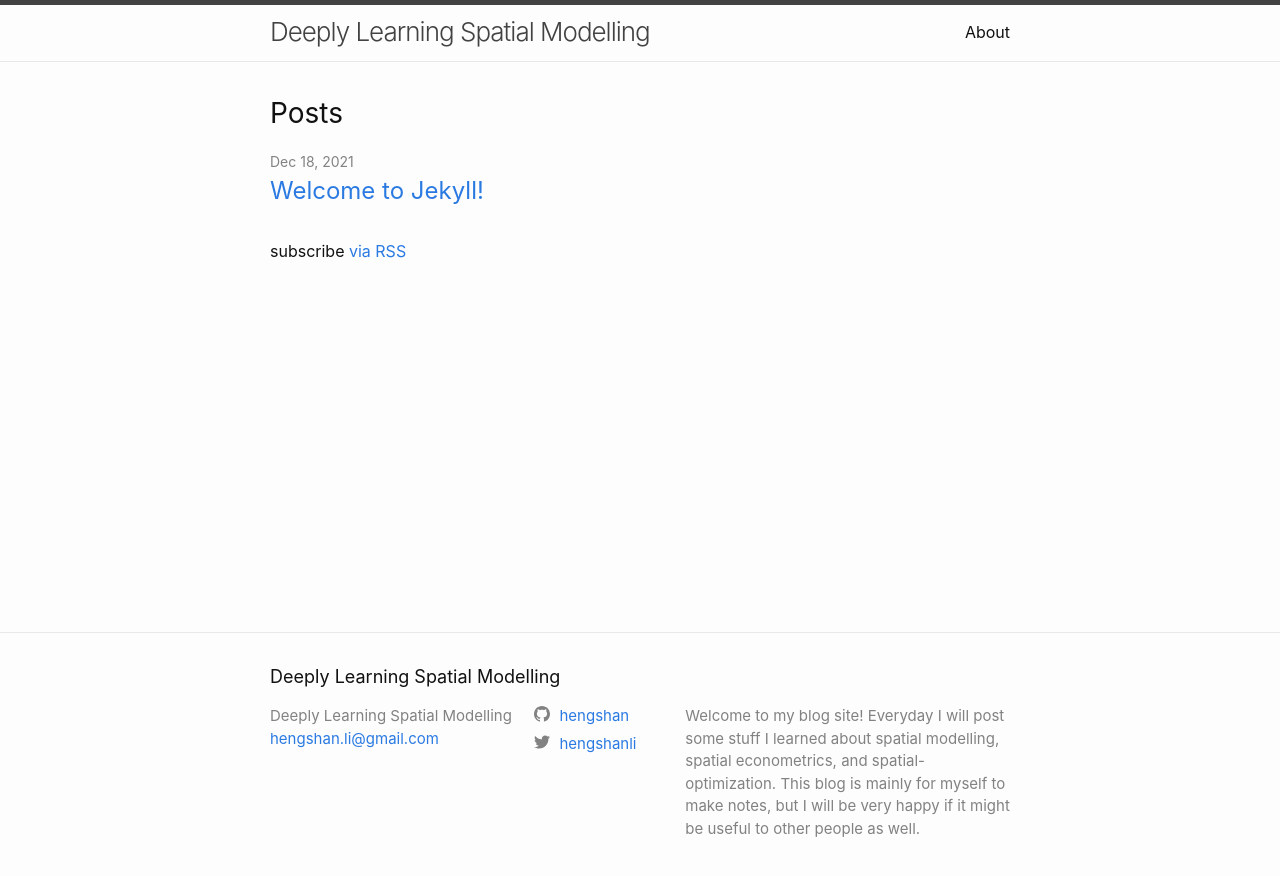
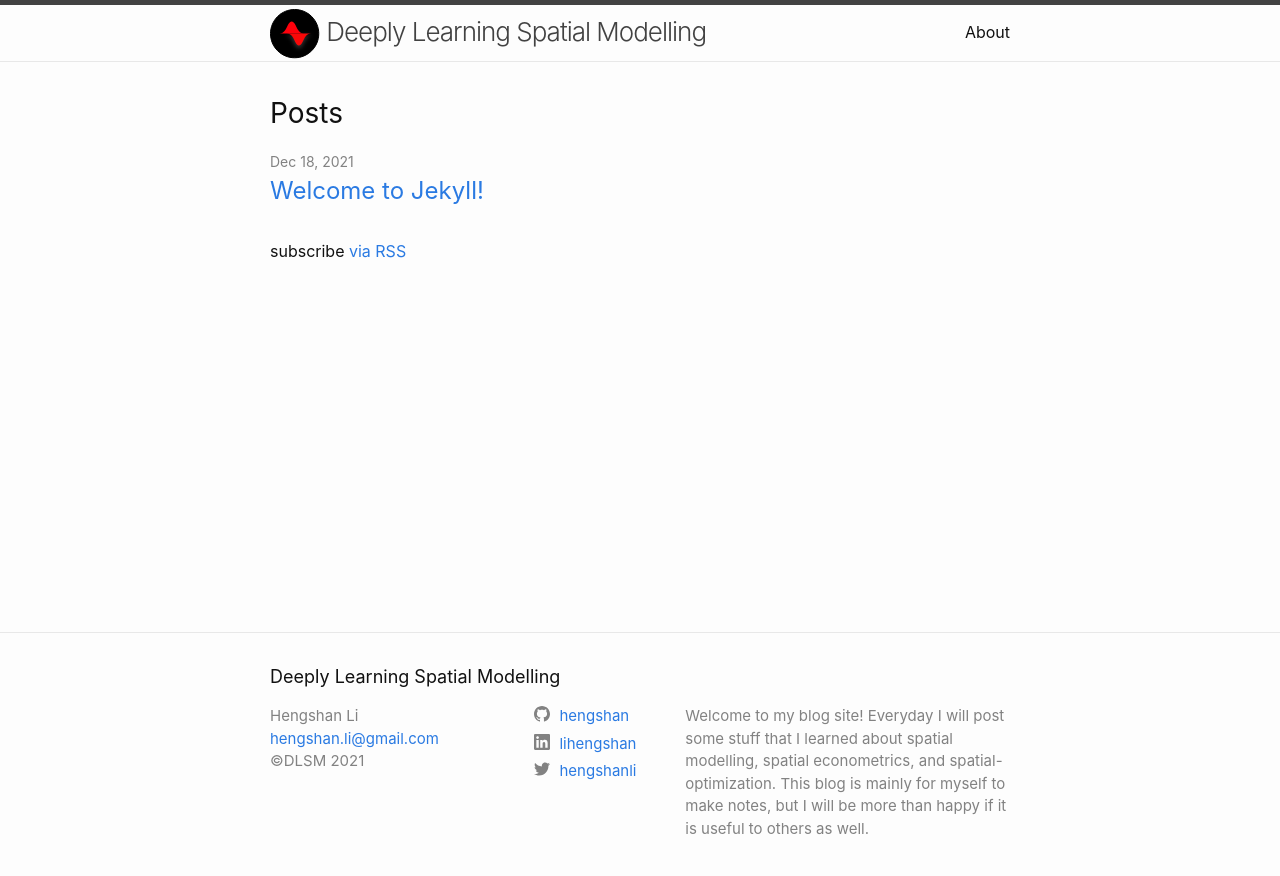
Before and after one commit to hengshan/hengshan.github.io, a Jekyll site: the page built from index.markdown, in a window 1280 px wide. Shown: the top 876 px of the page. Built offline with Jekyll 4.4.1, drawn with Linux system fonts in a browser that asks for light colours.

Commit message:
finished adding logo

```diff
--- a/_config.yml
+++ b/_config.yml
@@ -21,16 +21,24 @@
 title: Deeply Learning Spatial Modelling
 email: hengshan.li@gmail.com
 description: >- # this means to ignore newlines until "baseurl:"
-  Welcome to my blog site! Everyday I will post some stuff I learned about
+  Welcome to my blog site! Everyday I will post some stuff that I learned about
   spatial modelling, spatial econometrics, and spatial-optimization. This blog is mainly for myself
-  to make notes, but I will be very happy if it might be useful to other people as well.
+  to make notes, but I will be more than happy if it is useful to others as well.
 baseurl: "/myblog" # the subpath of your site, e.g. /blog
 url: "https://hengshan.github.io" # the base hostname & protocol for your site, e.g. http://example.com
 twitter_username: hengshanli
 github_username:  hengshan
+linkedin_username: lihengshan
+
+# other fields that minima uses
+author: Hengshan Li
+
+#new fields not defined by minima
+copyright: "DLSM"
+title-logo: images/title-logo.svg
 
 # Build settings
-theme: minima
+# theme: minima
 plugins:
   - jekyll-feed
 
--- a/_includes/footer.html
+++ b/_includes/footer.html
@@ -18,6 +18,9 @@
             {%- if site.email -%}
             <li><a class="u-email" href="mailto:{{ site.email }}">{{ site.email }}</a></li>
             {%- endif -%}
+            {%- if site.copyright -%}
+            <li>&copy;{{site.copyright}} {{'now'|date: '%Y'}}</li>
+            {%- endif -%}
         </ul>
       </div>
 
--- a/_includes/header.html
+++ b/_includes/header.html
@@ -3,7 +3,13 @@
   <div class="wrapper">
     {%- assign default_paths = site.pages | map: "path" -%}
     {%- assign page_paths = site.header_pages | default: default_paths -%}
-    <a class="site-title" rel="author" href="{{ "/" | relative_url }}">{{ site.title | escape }}</a>
+    <a class="site-title" rel="author" href="{{ "/" | relative_url }}">
+    {%- if site.title-logo -%}
+    <img src="{{ site.title-logo | relative_url}}" alt = "{{ site.title | escape }}">
+    </img>
+    {%- endif -%}
+    {{ site.title | escape }}
+    </a>
 
     {%- if page_paths -%}
       <nav class="site-nav">
```
Also changed, not shown: images/title-logo.svg (added), 2 other files.
